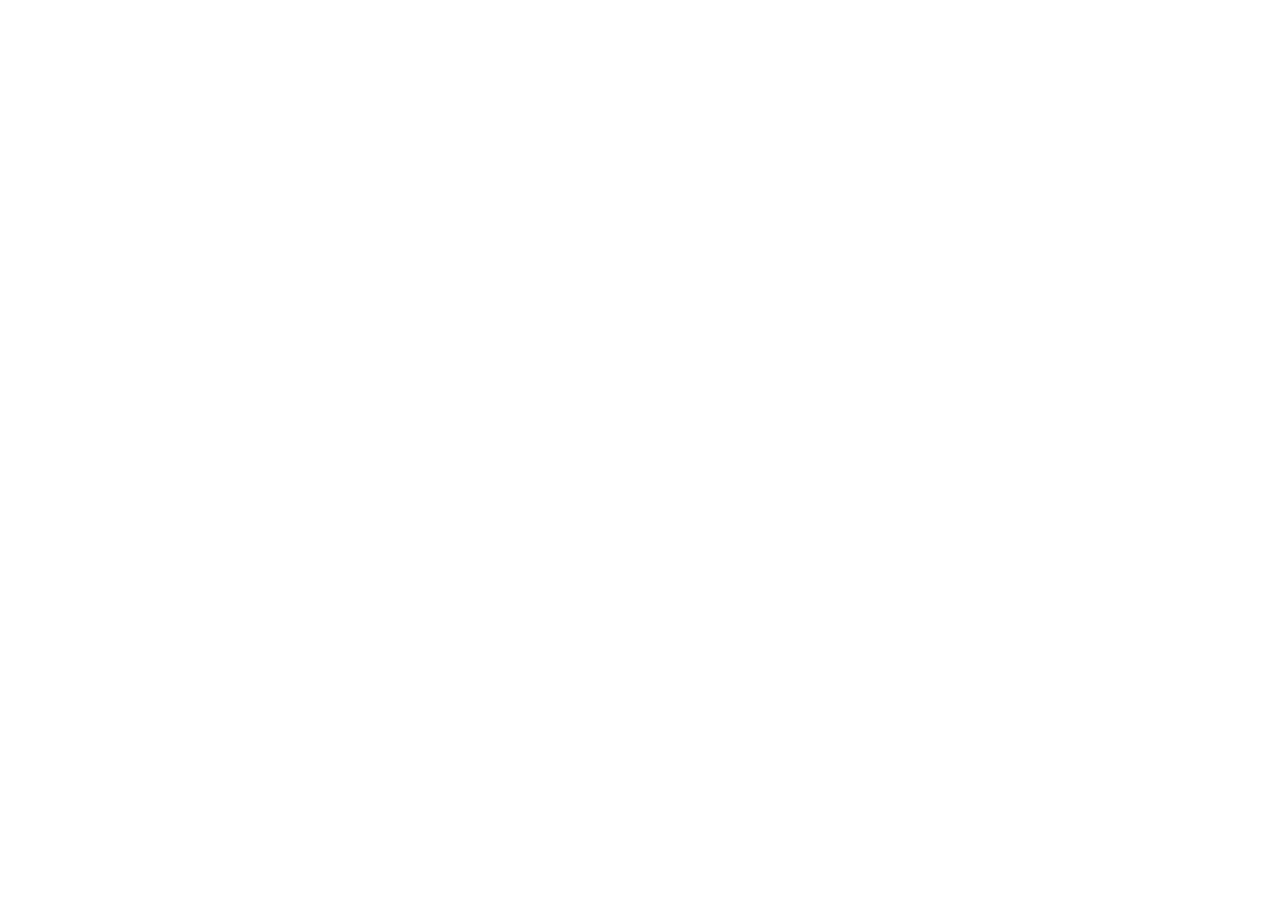
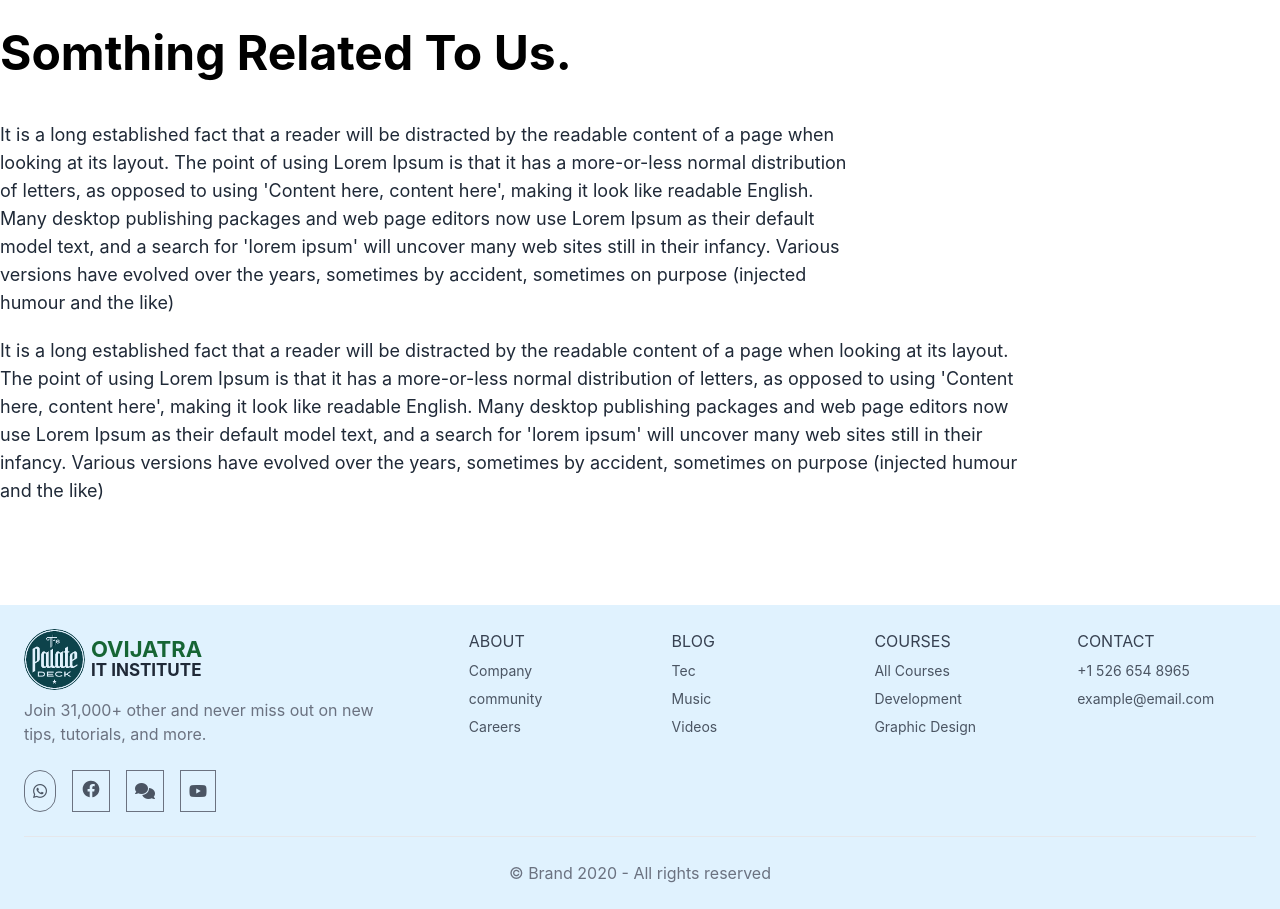
Before and after one commit to jayed-phero/mt-techno-obvijatra-it, a React (Create React App) app: page /aboutus in a window 1280 px wide. Before the commit this address had no page. Shown: the part 180-1089 px from the top of the page. Before the commit the page ends 800 px from the top, so only its background shows below. Built offline with nearby package versions, Linux system fonts and the light colour scheme; what tw-elements would draw is missing.

Commit message:
comit of footer

```diff
--- /dev/null
+++ b/src/Pages/AboutUs/AboutUs.js
@@ -0,0 +1,17 @@
+import React from 'react';
+
+const AboutUs = () => {
+    return (
+        <div>
+            <div className='max-w-7xl mx-auto my-11 lg:my-20 px-6 md:px-0'>
+                <div>
+                    <h3 className='text-2xl md:text-5xl font-bold mb-11'>Somthing Related To Us.</h3>
+                    <p className='text-lg lg:w-2/3 text-gray-800 pb-5'>It is a long established fact that a reader will be distracted by the readable content of a page when looking at its layout. The point of using Lorem Ipsum is that it has a more-or-less normal distribution of letters, as opposed to using 'Content here, content here', making it look like readable English. Many desktop publishing packages and web page editors now use Lorem Ipsum as their default model text, and a search for 'lorem ipsum' will uncover many web sites still in their infancy. Various versions have evolved over the years, sometimes by accident, sometimes on purpose (injected humour and the like)</p>
+                    <p className='text-lg lg:w-4/5 text-gray-800 pb-5'>It is a long established fact that a reader will be distracted by the readable content of a page when looking at its layout. The point of using Lorem Ipsum is that it has a more-or-less normal distribution of letters, as opposed to using 'Content here, content here', making it look like readable English. Many desktop publishing packages and web page editors now use Lorem Ipsum as their default model text, and a search for 'lorem ipsum' will uncover many web sites still in their infancy. Various versions have evolved over the years, sometimes by accident, sometimes on purpose (injected humour and the like)</p>
+                </div>
+            </div>
+        </div>
+    );
+};
+
+export default AboutUs;
--- a/src/Routes/Router.js
+++ b/src/Routes/Router.js
@@ -1,5 +1,6 @@
 import { createBrowserRouter } from "react-router-dom";
 import Main from "../Layout/Main";
+import AboutUs from "../Pages/AboutUs/AboutUs";
 import Contact from "../Pages/Home/Contact/Contact";
 import AllCourses from "../Pages/Home/Courses/AllCourses";
 import CourseDetails from "../Pages/Home/Courses/CourseDetails";
@@ -25,6 +26,10 @@
             {
                 path: '/coursedetails/:id',
                 element: <CourseDetails/>
+            },
+            {
+                path: 'aboutus',
+                element: <AboutUs/>
             }
         ]
     }
--- a/src/Shared/Footer/Footer.js
+++ b/src/Shared/Footer/Footer.js
@@ -1,74 +1,93 @@
 import React from 'react';
-
+import logo from '../../assets/logo.png'
 const Footer = () => {
     return (
         <div>
-            <footer class="bg-blue-100 dark:bg-gray-900 ">
-                <div class="max-w-6xl px-6 py-12 mx-auto">
-                    <div class="md:flex md:-mx-3 md:items-center md:justify-between">
-                        <h1 class="text-xl font-semibold tracking-tight text-gray-800 md:mx-3 xl:text-2xl dark:text-white">Subscribe our newsletter to get update.</h1>
+            <footer class="bg-sky-100 dark:bg-gray-900">
+                <div class="max-w-7xl p-6 mx-auto">
+                    <div class="lg:flex">
+                        <div class="w-full -mx-6 lg:w-2/5">
+                            <div class="px-6">
+                                <div class="flex items-center gap-1.5 ">
+                                    <img className='h-12 w-12 rounded-full logo' src={logo} />
+                                    <div className='text'>
+                                        <h3 className='uppercase text-green-800'>Ovijatra</h3>
+                                        <p className='uppercase text-gray-800'>IT Institute</p>
+                                    </div>
+                                </div>
 
-                        <div class="mt-6 md:mx-3 shrink-0 md:mt-0 md:w-auto">
-                            <a href="#" class="inline-flex items-center justify-center w-full px-4 py-2 text-sm text-white duration-300 bg-gray-800 rounded-lg gap-x-3 hover:bg-gray-700 focus:ring focus:ring-gray-300 focus:ring-opacity-80">
-                                <span>Sign Up Now</span>
+                                <p class="max-w-sm mt-2 text-gray-500 dark:text-gray-400">Join 31,000+ other and never miss out on new tips, tutorials, and more.</p>
 
-                                <svg xmlns="http://www.w3.org/2000/svg" fill="none" viewBox="0 0 24 24" stroke-width="1.5" stroke="currentColor" class="w-5 h-5">
-                                    <path stroke-linecap="round" stroke-linejoin="round" d="M17.25 8.25L21 12m0 0l-3.75 3.75M21 12H3" />
-                                </svg>
-                            </a>
-                        </div>
-                    </div>
+                                <div class="flex mt-6 -mx-2">
+                                    <a href="#"
+                                        class="mx-2 text-gray-600 transition-colors duration-300 dark:text-gray-300 hover:text-blue-500 dark:hover:text-blue-400 border p-2 border-gray-500 rounded-full"
+                                        aria-label="Reddit">
+                                        <i class="fa-brands fa-whatsapp hover:text-blue-900 duration-300 transition ease-in"></i>
 
-                    <hr class="my-6 border-gray-400 md:my-10 dark:border-gray-700" />
+                                    </a>
 
-                    <div class="grid grid-cols-1 gap-6 sm:grid-cols-2 md:grid-cols-3 lg:grid-cols-4">
-                        <div>
-                            <p class="font-semibold text-gray-800 dark:text-white">Quick Link</p>
+                                    <a href="#"
+                                        class="mx-2 text-gray-600 transition-colors duration-300 dark:text-gray-300 hover:text-blue-500 dark:hover:text-blue-400 border p-2 border-gray-500 rounded-ful"
+                                        aria-label="Facebook">
+                                        <svg class="w-5 h-5 fill-current" viewBox="0 0 24 24" fill="none" xmlns="http://www.w3.org/2000/svg">
+                                            <path
+                                                d="M2.00195 12.002C2.00312 16.9214 5.58036 21.1101 10.439 21.881V14.892H7.90195V12.002H10.442V9.80204C10.3284 8.75958 10.6845 7.72064 11.4136 6.96698C12.1427 6.21332 13.1693 5.82306 14.215 5.90204C14.9655 5.91417 15.7141 5.98101 16.455 6.10205V8.56104H15.191C14.7558 8.50405 14.3183 8.64777 14.0017 8.95171C13.6851 9.25566 13.5237 9.68693 13.563 10.124V12.002H16.334L15.891 14.893H13.563V21.881C18.8174 21.0506 22.502 16.2518 21.9475 10.9611C21.3929 5.67041 16.7932 1.73997 11.4808 2.01722C6.16831 2.29447 2.0028 6.68235 2.00195 12.002Z">
+                                            </path>
+                                        </svg>
+                                    </a>
 
-                            <div class="flex flex-col items-start mt-5 space-y-2">
-                                <a href="#" class="text-gray-600 transition-colors duration-300 dark:text-gray-300 dark:hover:text-blue-400 hover:underline hover:text-blue-500">Home</a>
-                                <a href="#" class="text-gray-600 transition-colors duration-300 dark:text-gray-300 dark:hover:text-blue-400 hover:underline hover:text-blue-500">Who We Are</a>
-                                <a href="#" class="text-gray-600 transition-colors duration-300 dark:text-gray-300 dark:hover:text-blue-400 hover:underline hover:text-blue-500">Our Philosophy</a>
+                                    <a href="#"
+                                        class="mx-2 text-gray-600 transition-colors duration-300 dark:text-gray-300 hover:text-blue-500 dark:hover:text-blue-400 border p-2 border-gray-500 rounded-ful"
+                                        aria-label="Github">
+                                        <i class="fa-solid fa-comments hover:text-blue-900 duration-300 transition ease-in"></i>
+
+                                    </a>
+                                    <a href="#"
+                                        class="mx-2 text-gray-600 transition-colors duration-300 dark:text-gray-300 hover:text-blue-500 dark:hover:text-blue-400 border p-2 border-gray-500 rounded-ful"
+                                        aria-label="Github">
+                                        <i class="fa-brands fa-youtube hover:text-blue-900 duration-300 transition ease-in"></i>
+
+                                    </a>
+                                </div>
                             </div>
                         </div>
 
-                        <div>
-                            <p class="font-semibold text-gray-800 dark:text-white">Industries</p>
+                        <div class="mt-6 lg:mt-0 lg:flex-1">
+                            <div class="grid grid-cols-1 gap-6 sm:grid-cols-2 md:grid-cols-3 lg:grid-cols-4">
+                                <div>
+                                    <h3 class="text-gray-700 uppercase dark:text-white">About</h3>
+                                    <a href="#" class="block mt-2 text-sm text-gray-600 dark:text-gray-400 hover:underline">Company</a>
+                                    <a href="#" class="block mt-2 text-sm text-gray-600 dark:text-gray-400 hover:underline">community</a>
+                                    <a href="#" class="block mt-2 text-sm text-gray-600 dark:text-gray-400 hover:underline">Careers</a>
+                                </div>
 
-                            <div class="flex flex-col items-start mt-5 space-y-2">
-                                <a href="#" class="text-gray-600 transition-colors duration-300 dark:text-gray-300 dark:hover:text-blue-400 hover:underline hover:text-blue-500">Retail & E-Commerce</a>
-                                <a href="#" class="text-gray-600 transition-colors duration-300 dark:text-gray-300 dark:hover:text-blue-400 hover:underline hover:text-blue-500">Information Technology</a>
-                                <a href="#" class="text-gray-600 transition-colors duration-300 dark:text-gray-300 dark:hover:text-blue-400 hover:underline hover:text-blue-500">Finance & Insurance</a>
-                            </div>
-                        </div>
+                                <div>
+                                    <h3 class="text-gray-700 uppercase dark:text-white">Blog</h3>
+                                    <a href="#" class="block mt-2 text-sm text-gray-600 dark:text-gray-400 hover:underline">Tec</a>
+                                    <a href="#" class="block mt-2 text-sm text-gray-600 dark:text-gray-400 hover:underline">Music</a>
+                                    <a href="#" class="block mt-2 text-sm text-gray-600 dark:text-gray-400 hover:underline">Videos</a>
+                                </div>
 
-                        <div>
-                            <p class="font-semibold text-gray-800 dark:text-white">Services</p>
+                                <div>
+                                    <h3 class="text-gray-700 uppercase dark:text-white">Courses</h3>
+                                    <a href="#" class="block mt-2 text-sm text-gray-600 dark:text-gray-400 hover:underline">All Courses</a>
+                                    <a href="#" class="block mt-2 text-sm text-gray-600 dark:text-gray-400 hover:underline">Development</a>
+                                    <a href="#" class="block mt-2 text-sm text-gray-600 dark:text-gray-400 hover:underline">Graphic Design</a>
+                                </div>
 
-                            <div class="flex flex-col items-start mt-5 space-y-2">
-                                <a href="#" class="text-gray-600 transition-colors duration-300 dark:text-gray-300 dark:hover:text-blue-400 hover:underline hover:text-blue-500">Translation</a>
-                                <a href="#" class="text-gray-600 transition-colors duration-300 dark:text-gray-300 dark:hover:text-blue-400 hover:underline hover:text-blue-500">Proofreading & Editing</a>
-                                <a href="#" class="text-gray-600 transition-colors duration-300 dark:text-gray-300 dark:hover:text-blue-400 hover:underline hover:text-blue-500">Content Creation</a>
-                            </div>
-                        </div>
-
-                        <div>
-                            <p class="font-semibold text-gray-800 dark:text-white">Contact Us</p>
-
-                            <div class="flex flex-col items-start mt-5 space-y-2">
-                                <a href="#" class="text-gray-600 transition-colors duration-300 dark:text-gray-300 dark:hover:text-blue-400 hover:underline hover:text-blue-500">+880 768 473 4978</a>
-                                <a href="#" class="text-gray-600 transition-colors duration-300 dark:text-gray-300 dark:hover:text-blue-400 hover:underline hover:text-blue-500">info@merakiui.com</a>
+                                <div>
+                                    <h3 class="text-gray-700 uppercase dark:text-white">Contact</h3>
+                                    <span class="block mt-2 text-sm text-gray-600 dark:text-gray-400 hover:underline">+1 526 654 8965</span>
+                                    <span class="block mt-2 text-sm text-gray-600 dark:text-gray-400 hover:underline">example@email.com</span>
+                                </div>
                             </div>
                         </div>
                     </div>
 
-                    <hr class="my-6 border-gray-400 md:my-10 dark:border-gray-700" />
+                    <hr class="h-px my-6 bg-gray-200 border-none dark:bg-gray-700" />
 
-                    <div class="flex flex-col items-center justify-between sm:flex-row">
-                        <a class="text-2xl font-bold text-gray-800 dark:text-white lg:text-3xl hover:text-gray-700 dark:hover:text-gray-300" href="#">Brand</a>
-
-
-                        <p class="mt-4 text-sm text-gray-500 sm:mt-0 dark:text-gray-300">© Copyright 2021. All Rights Reserved.</p>
+                    <div>
+                        <p class="text-center text-gray-500 dark:text-gray-400">© Brand 2020 - All rights reserved</p>
                     </div>
                 </div>
             </footer>
--- /dev/null
+++ b/src/Shared/Navbar/Navbar.css
@@ -0,0 +1,18 @@
+.logo{
+    height: 61px;
+    width: 61px;
+}
+
+.text{
+    line-height: 21px;
+}
+
+.text h3{
+    font-size: 22px;
+    font-weight: 700;
+}
+
+.text p{
+    font-size: 17px;
+    font-weight: 700;
+}
```
Also changed, not shown: src/Pages/Home/Courses/CoursesHome.js (+17 -21 lines), src/Pages/Home/HomeBanner/HomeBanner.js (+5 -4 lines), src/Shared/Navbar/Navbar.js (+13 -13 lines), src/assets/logo.png (added).
